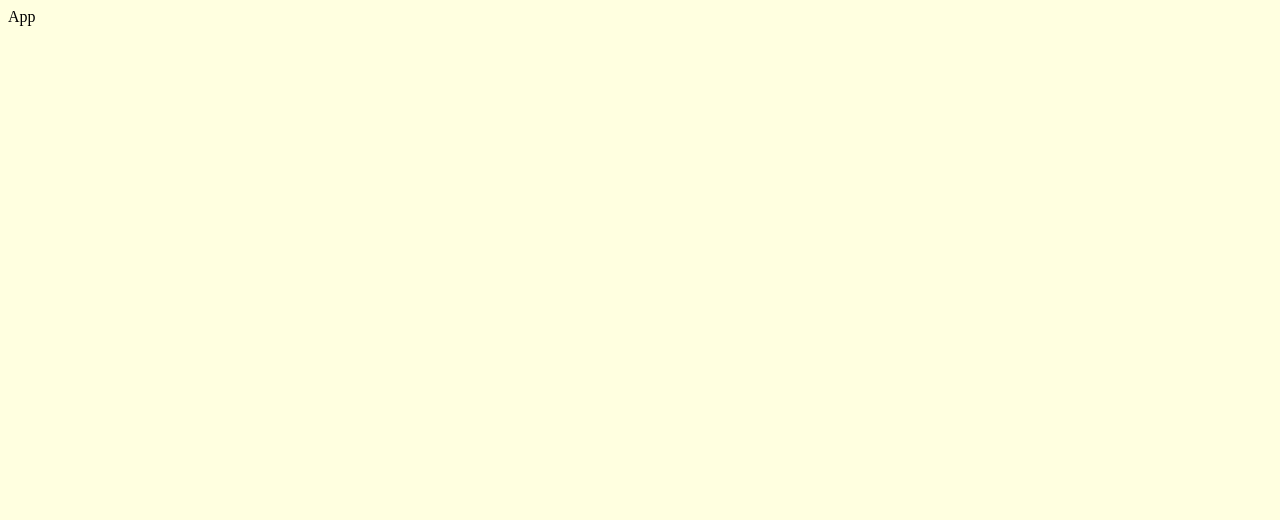
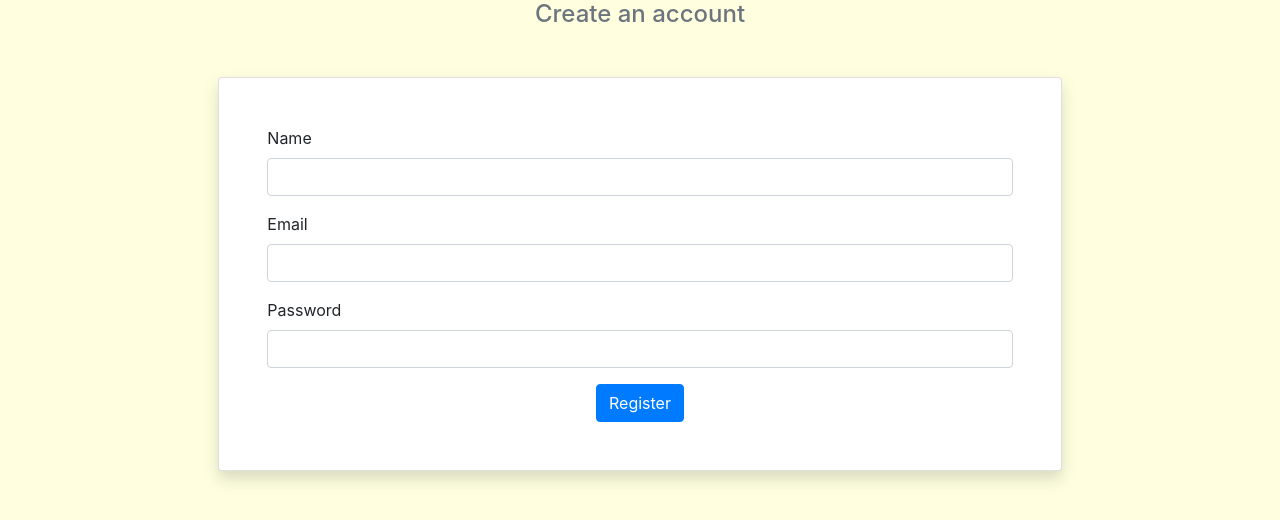
Before and after one commit to Michal-Radomski/MERN-Stack-Authentication-And-Deployment, a React (Create React App) app in the folder frontend/: page /register in a window 1280 px wide. Shown: the top 520 px of the page. Built offline with nearby package versions, Linux system fonts and the light colour scheme.

Commit message:
frontend - react client done

```diff
--- a/frontend/package.json
+++ b/frontend/package.json
@@ -6,10 +6,11 @@
     "@types/node": "^16.11.36",
     "@types/react": "^18.0.8",
     "@types/react-dom": "^18.0.3",
+    "@types/react-router-dom": "^5.3.3",
+    "axios": "^0.27.2",
     "react": "^17.0.2",
     "react-dom": "^17.0.2",
     "react-router-dom": "^5.3.1",
-    "axios": "^0.27.2",
     "react-scripts": "5.0.1",
     "sass": "^1.52.1",
     "typescript": "^4.7.2"
--- a/frontend/public/index.html
+++ b/frontend/public/index.html
@@ -7,6 +7,22 @@
     <meta name="theme-color" content="#000000" />
     <meta name="description" content="Web site created using create-react-app" />
     <title>React App</title>
+    <link
+      rel="stylesheet"
+      href="https://stackpath.bootstrapcdn.com/bootstrap/4.5.2/css/bootstrap.min.css"
+      crossorigin="anonymous"
+    />
+    <script src="https://code.jquery.com/jquery-3.5.1.slim.min.js" crossorigin="anonymous" defer></script>
+    <script
+      src="https://cdn.jsdelivr.net/npm/popper.js@1.16.1/dist/umd/popper.min.js"
+      crossorigin="anonymous"
+      defer
+    ></script>
+    <script
+      src="https://stackpath.bootstrapcdn.com/bootstrap/4.5.2/js/bootstrap.min.js"
+      crossorigin="anonymous"
+      defer
+    ></script>
   </head>
   <body>
     <noscript>You need to enable JavaScript to run this app.</noscript>
--- a/frontend/src/App.tsx
+++ b/frontend/src/App.tsx
@@ -1,8 +1,22 @@
 import React from "react";
+import {BrowserRouter as Router, Switch, Route} from "react-router-dom";
 import "./App.scss";
+import Register from "./auth/Register";
+import Login from "./auth/Login";
+import Home from "./Home";
 
-function App() {
-  return <React.Fragment>App</React.Fragment>;
-}
+const App = (): JSX.Element => {
+  return (
+    <React.Fragment>
+      <Router>
+        <Switch>
+          <Route exact path="/register" component={Register} />
+          <Route exact path="/login" component={Login} />
+          <Route exact path="/" component={Home} />
+        </Switch>
+      </Router>
+    </React.Fragment>
+  );
+};
 
 export default App;
--- /dev/null
+++ b/frontend/src/Home.tsx
@@ -0,0 +1,50 @@
+import React from "react";
+import axios from "axios";
+
+interface USER {
+  _id: string;
+  name: string;
+  email: string;
+  password: string;
+  save(): void;
+}
+
+const Home = (props: {history: string[]}): JSX.Element => {
+  // console.log({props});
+  const [user, setUser] = React.useState<USER | null>(null);
+
+  console.log({user});
+
+  const getUser = async () => {
+    const res = await axios.get("/api/auth", {
+      headers: {
+        Authorization: `Bearer ${localStorage.getItem("token")}`,
+      },
+    });
+    setUser(res.data);
+  };
+  React.useEffect(() => {
+    getUser();
+  }, []);
+
+  const logout = () => {
+    localStorage.removeItem("token");
+    props.history.push("/login");
+  };
+
+  if (!localStorage.getItem("token")) {
+    props.history.push("/login");
+  }
+  return (
+    <div className="m-5">
+      <div className="jumbotron">
+        <p className="lead">Welcome {user && user.name}</p>
+        <button className="btn btn-danger" onClick={logout}>
+          Logout
+        </button>
+      </div>
+    </div>
+  );
+};
+
+export default Home;
--- /dev/null
+++ b/frontend/src/auth/Login.tsx
@@ -0,0 +1,83 @@
+import axios from "axios";
+import React from "react";
+
+export interface LOGIN {
+  email: string;
+  password: string;
+  error: string | null;
+}
+
+export interface ERROR extends Error {
+  response: {
+    data: {
+      error: string;
+    };
+  };
+}
+
+const Login = (props: {history: string[]}): JSX.Element => {
+  const [data, setData] = React.useState<LOGIN>({
+    email: "",
+    password: "",
+    error: null,
+  });
+
+  console.log({data});
+
+  const {email, password, error} = data;
+
+  const handleChange = (event: {target: {name: string; value: string}}) => {
+    setData({...data, [event.target.name]: event.target.value});
+  };
+
+  const handleSubmit = async (event: React.SyntheticEvent) => {
+    event.preventDefault();
+    try {
+      setData({...data, error: null});
+      const res = await axios.post(
+        "/api/auth/login",
+        {email, password},
+        {
+          headers: {
+            "Content-Type": "application/json",
+          },
+        }
+      );
+      localStorage.setItem("token", res.data.token);
+      props.history.push("/");
+    } catch (error) {
+      console.log({error});
+      setData({...data, error: (error as ERROR).response.data.error});
+    }
+  };
+
+  return (
+    <div className="row">
+      <div className="col-sm-2" />
+      <div className="col-sm-8">
+        <h4 className="text-muted text-center mb-5">Log into your account</h4>
+        <div className="card p-5 shadow">
+          <form>
+            <div className="form-group">
+              <label htmlFor="email">Email</label>
+              <input className="form-control" type="email" name="email" value={email} onChange={handleChange} />
+            </div>
+            <div className="form-group">
+              <label htmlFor="password">Password</label>
+              <input className="form-control" type="password" name="password" value={password} onChange={handleChange} />
+            </div>
+            {error ? <p className="text-danger">{error}</p> : null}
+            <div className="text-center">
+              <button className="btn btn-primary" onClick={handleSubmit}>
+                Login
+              </button>
+            </div>
+          </form>
+        </div>
+      </div>
+      <div className="col-sm-2" />
+    </div>
+  );
+};
+
+export default Login;
--- /dev/null
+++ b/frontend/src/auth/Register.tsx
@@ -0,0 +1,79 @@
+import React from "react";
+import axios from "axios";
+
+import {LOGIN, ERROR} from "./Login";
+
+interface REGISTER extends LOGIN {
+  name: string;
+}
+
+const Register = (props: {history: string[]}): JSX.Element => {
+  const [data, setData] = React.useState<REGISTER>({
+    name: "",
+    email: "",
+    password: "",
+    error: null,
+  });
+
+  console.log({data});
+
+  const {name, email, password, error} = data;
+
+  const handleChange = (event: {target: {name: string; value: string}}) => {
+    setData({...data, [event.target.name]: event.target.value});
+  };
+
+  const handleSubmit = async (event: React.SyntheticEvent) => {
+    event.preventDefault();
+    try {
+      setData({...data, error: null});
+      await axios.post(
+        "/api/auth/register",
+        {name, email, password},
+        {
+          headers: {
+            "Content-Type": "application/json",
+          },
+        }
+      );
+      props.history.push("/login");
+    } catch (error) {
+      setData({...data, error: (error as ERROR).response.data.error});
+    }
+  };
+
+  return (
+    <div className="row">
+      <div className="col-sm-2" />
+      <div className="col-sm-8">
+        <h4 className="text-muted text-center mb-5">Create an account</h4>
+
+        <div className="card p-5 shadow">
+          <form>
+            <div className="form-group">
+              <label htmlFor="name">Name</label>
+              <input className="form-control" type="name" name="name" value={name} onChange={handleChange} />
+            </div>
+            <div className="form-group">
+              <label htmlFor="email">Email</label>
+              <input className="form-control" type="email" name="email" value={email} onChange={handleChange} />
+            </div>
+            <div className="form-group">
+              <label htmlFor="password">Password</label>
+              <input className="form-control" type="password" name="password" value={password} onChange={handleChange} />
+            </div>
+            {error ? <p className="text-danger">{error}</p> : null}
+            <div className="text-center">
+              <button className="btn btn-primary" onClick={handleSubmit}>
+                Register
+              </button>
+            </div>
+          </form>
+        </div>
+      </div>
+      <div className="col-sm-2" />
+    </div>
+  );
+};
+
+export default Register;
```
Also changed, not shown: 1 other file (tests, documents, lock files or other folders).
